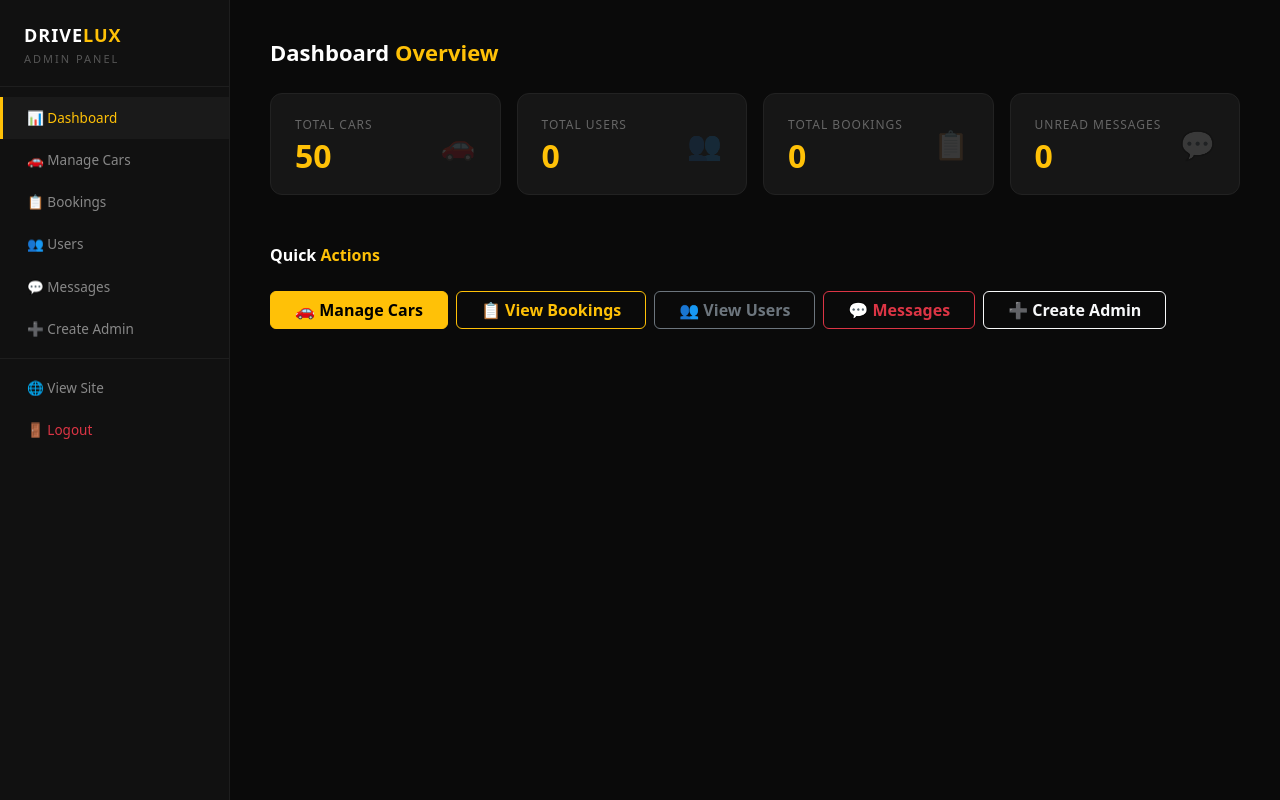
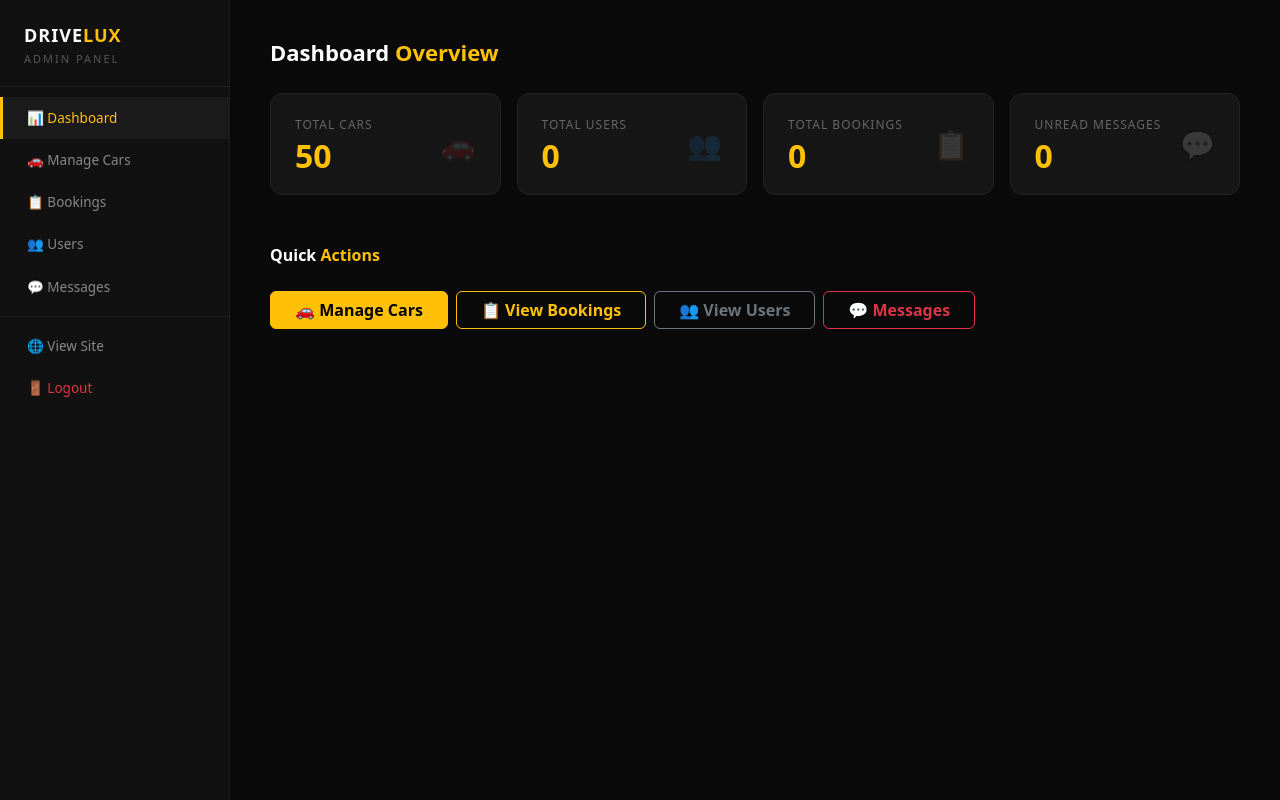
Before and after one commit to Reymar15/CarPys, a Flask app: page /admin in a window 1280 px wide. Run offline with Flask 3, Linux system fonts and the light colour scheme; the visitor is signed in with stand-in values (Sample User, id 1).

Commit message:
update project file

```diff
--- a/templates/admin/base.html
+++ b/templates/admin/base.html
@@ -102,9 +102,6 @@
       <a href="{{ url_for('admin_messages') }}" class="{{ 'active' if 'admin_messages' in request.endpoint or 'admin_reply' in request.endpoint }}">
         💬 Messages
       </a>
-      <a href="{{ url_for('admin_create_account') }}" class="{{ 'active' if request.endpoint == 'admin_create_account' }}">
-        ➕ Create Admin
-      </a>
       <div class="divider"></div>
       <a href="{{ url_for('home') }}" target="_blank">🌐 View Site</a>
       <a href="{{ url_for('admin_logout') }}" class="danger">🚪 Logout</a>
--- a/templates/admin/dashboard.html
+++ b/templates/admin/dashboard.html
@@ -51,6 +51,5 @@
   <a href="{{ url_for('admin_messages') }}" class="btn fw-bold px-4 {{ 'btn-danger' if unread_messages > 0 else 'btn-outline-danger' }}">
     💬 Messages{% if unread_messages > 0 %} <span class="badge bg-light text-danger ms-1">{{ unread_messages }}</span>{% endif %}
   </a>
-  <a href="{{ url_for('admin_create_account') }}" class="btn btn-outline-light fw-bold px-4">➕ Create Admin</a>
 </div>
 {% endblock %}
```
